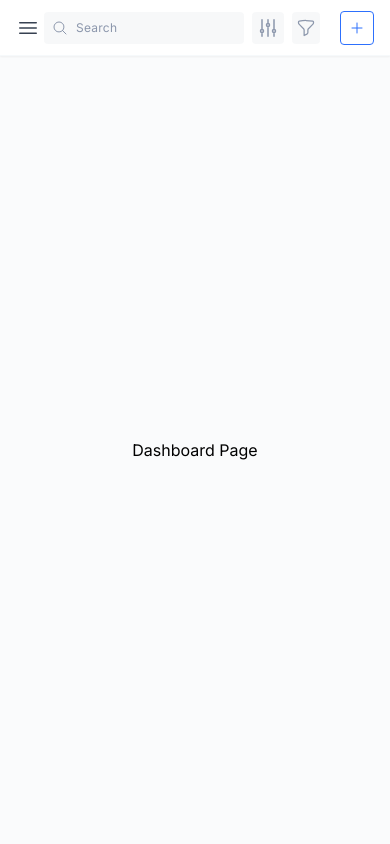
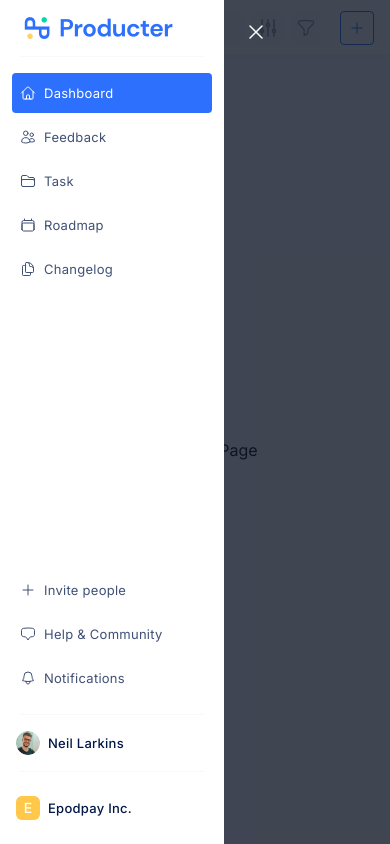
Before and after one commit to berkayaskin/producter-task, a Next.js app: page / in a window 390 px wide. Both pictures are taken after a click on the button "Open sidebar". Built offline with nearby package versions, Linux system fonts and the light colour scheme.

Commit message:
integrate redux-toolkit with auth and sidebar slices

```diff
--- a/package.json
+++ b/package.json
@@ -12,6 +12,7 @@
   "dependencies": {
     "@headlessui/react": "^1.7.15",
     "@heroicons/react": "^2.0.18",
+    "@reduxjs/toolkit": "^1.9.5",
     "@types/node": "20.3.1",
     "@types/react": "18.2.14",
     "@types/react-dom": "18.2.6",
@@ -22,6 +23,7 @@
     "postcss": "8.4.24",
     "react": "18.2.0",
     "react-dom": "18.2.0",
+    "react-redux": "^8.1.1",
     "tailwindcss": "3.3.2",
     "typescript": "5.1.3"
   },
--- a/src/app/layout.tsx
+++ b/src/app/layout.tsx
@@ -1,5 +1,6 @@
 import Navbar from '@/components/navbar'
 import Sidebar from '@/components/sidebar'
+import ReduxProvider from '@/redux/provider'
 import { Inter } from 'next/font/google'
 import './globals.css'
 
@@ -18,9 +19,11 @@ export default function RootLayout({
   return (
     <html lang="en" className="h-full scroll-smooth bg-white antialiased">
       <body className={inter.className}>
-        <Navbar />
-        <Sidebar />
-        {children}
+        <ReduxProvider>
+          <Navbar />
+          <Sidebar />
+          {children}
+        </ReduxProvider>
       </body>
     </html>
   )
--- a/src/components/navbar/navbar.tsx
+++ b/src/components/navbar/navbar.tsx
@@ -1,4 +1,6 @@
 'use client'
+import { toggleSidebar } from '@/redux/features/sidebar-slice'
+import { AppDispatch } from '@/redux/store'
 import {
   AdjustmentsVerticalIcon,
   Bars3Icon,
@@ -7,12 +9,12 @@ import {
   PlusIcon,
 } from '@heroicons/react/24/outline'
 import Image from 'next/image'
-import { useState } from 'react'
+import { useDispatch } from 'react-redux'
 import styles from './navbar.module.css'
 import logo from '/public/assets/images/logo.png'
 
 export default function Navbar() {
-  const [sidebarOpen, setSidebarOpen] = useState(false)
+  const dispatch = useDispatch<AppDispatch>()
 
   return (
     <nav className="sticky top-0 z-50">
@@ -20,7 +22,7 @@ export default function Navbar() {
         <button
           type="button"
           className="-m-2.5 p-2.5 text-gray-700 lg:hidden"
-          onClick={() => setSidebarOpen(true)}
+          onClick={() => dispatch(toggleSidebar())}
         >
           <span className="sr-only">Open sidebar</span>
           <Bars3Icon className="h-6 w-6" aria-hidden="true" />
--- a/src/components/sidebar/mobile-navigation.tsx
+++ b/src/components/sidebar/mobile-navigation.tsx
@@ -1,20 +1,25 @@
 'use client'
 import { Dialog, Transition } from '@headlessui/react'
-import { Fragment, useState } from 'react'
+import { Fragment } from 'react'
 import NavigationView from './navigation-view'
 
+import { toggleSidebar } from '@/redux/features/sidebar-slice'
+import { useAppSelector, type AppDispatch } from '@/redux/store'
 import { XMarkIcon } from '@heroicons/react/24/outline'
 import Image from 'next/image'
+import { useDispatch } from 'react-redux'
 import logo from '/public/assets/images/logo.png'
 
 export default function MobileNavigation() {
-  const [sidebarOpen, setSidebarOpen] = useState(false)
+  const isOpen = useAppSelector((state) => state.sidebar.isOpen)
+  const dispatch = useDispatch<AppDispatch>()
+
   return (
-    <Transition.Root show={sidebarOpen} as={Fragment}>
+    <Transition.Root show={isOpen} as={Fragment}>
       <Dialog
         as="div"
         className="relative z-50 lg:hidden"
-        onClose={setSidebarOpen}
+        onClose={() => dispatch(toggleSidebar())}
       >
         <Transition.Child
           as={Fragment}
@@ -38,7 +43,7 @@ export default function MobileNavigation() {
             leaveFrom="translate-x-0"
             leaveTo="-translate-x-full"
           >
-            <Dialog.Panel className="relative mr-16 flex w-full max-w-[11.5625rem] flex-1">
+            <Dialog.Panel className="relative mr-16 flex w-full max-w-[14rem] flex-1">
               <Transition.Child
                 as={Fragment}
                 enter="ease-in-out duration-300"
@@ -52,7 +57,7 @@ export default function MobileNavigation() {
                   <button
                     type="button"
                     className="-m-2.5 p-2.5"
-                    onClick={() => setSidebarOpen(false)}
+                    onClick={() => dispatch(toggleSidebar())}
                   >
                     <span className="sr-only">Close sidebar</span>
                     <XMarkIcon
@@ -67,7 +72,7 @@ export default function MobileNavigation() {
                 <div className="flex h-14 shrink-0 items-center">
                   <Image
                     className="h-8 w-[9.5625rem]"
-                    width={32}
+                    width={153}
                     height={32}
                     src={logo}
                     alt="Producter logo"
--- a/src/components/sidebar/navigation-view.tsx
+++ b/src/components/sidebar/navigation-view.tsx
@@ -1,8 +1,9 @@
+'use client'
+import { useAppSelector } from '@/redux/store'
 import classNames from '@/utils/classnames'
 import Image from 'next/image'
 import Link from 'next/link'
 import styles from './navigation-view.module.css'
-import profilePhoto from '/public/assets/images/profile-photo.png'
 
 import {
   BellIcon,
@@ -39,6 +40,11 @@ const bottomNavigation = [
   { id: 3, name: 'Notifications', href: '#', icon: BellIcon, current: false },
 ]
 export default function NavigationView() {
+  const photo = useAppSelector((state) => state.auth.photo)
+  const user = useAppSelector((state) => state.auth.user)
+  const company = useAppSelector((state) => state.auth.company)
+  const letter = company?.charAt(0).toUpperCase()
+
   return (
     <nav className="flex flex-1 flex-col">
       <ul role="list" className="flex flex-1 flex-col gap-y-4">
@@ -105,10 +111,10 @@ export default function NavigationView() {
               className={styles.activeProfilePhoto}
               width={32}
               height={32}
-              src={profilePhoto}
+              src={photo}
               alt="Profile photo"
             />
-            <span className={styles.activeProfileName}>Neil Larkins</span>
+            <span className={styles.activeProfileName}>{user}</span>
           </Link>
         </li>
         <div className="h-px w-full bg-themeSeperator" aria-hidden="true" />
@@ -116,10 +122,10 @@ export default function NavigationView() {
           <Link href="#" className="-mx-3 flex gap-x-2 p-2 text-sm leading-6">
             <div className="flex h-6 w-6 shrink-0 items-center justify-center rounded-md bg-themeYellow-400">
               <span className="text-[0.875rem] font-medium leading-4 tracking-[0.0175rem] text-white">
-                E
+                {letter}
               </span>
             </div>
-            <span className={styles.activeProfileName}>Epodpay Inc.</span>
+            <span className={styles.activeProfileName}>{company}</span>
           </Link>
         </li>
       </ul>
--- /dev/null
+++ b/src/redux/features/auth-slice.ts
@@ -0,0 +1,31 @@
+import { createSlice } from '@reduxjs/toolkit'
+import profilePhoto from '/public/assets/images/profile-photo.png'
+
+import { StaticImageData } from 'next/image'
+
+export type AuthState = {
+  isAuthenticated: boolean
+  user: string
+  photo: StaticImageData
+  company: string
+}
+
+const initialState: AuthState = {
+  isAuthenticated: false,
+  user: 'Neil Larkins',
+  photo: profilePhoto,
+  company: 'Epodpay Inc.',
+}
+
+export const authSlice = createSlice({
+  name: 'auth',
+  initialState,
+  reducers: {
+    login: (state) => {
+      state.isAuthenticated = true
+    },
+  },
+})
+
+export const { login } = authSlice.actions
+export default authSlice.reducer
--- /dev/null
+++ b/src/redux/features/sidebar-slice.ts
@@ -0,0 +1,22 @@
+import { createSlice } from '@reduxjs/toolkit'
+
+export type SidebarState = {
+  isOpen: boolean
+}
+
+const initialState: SidebarState = {
+  isOpen: false,
+}
+
+export const sidebarSlice = createSlice({
+  name: 'sidebar',
+  initialState,
+  reducers: {
+    toggleSidebar: (state) => {
+      state.isOpen = !state.isOpen
+    },
+  },
+})
+
+export const { toggleSidebar } = sidebarSlice.actions
+export default sidebarSlice.reducer
--- /dev/null
+++ b/src/redux/provider.tsx
@@ -0,0 +1,11 @@
+'use client'
+import { Provider } from 'react-redux'
+import { store } from './store'
+
+export default function ReduxProvider({
+  children,
+}: {
+  children: React.ReactNode
+}) {
+  return <Provider store={store}>{children}</Provider>
+}
--- /dev/null
+++ b/src/redux/store.ts
@@ -0,0 +1,16 @@
+import { configureStore } from '@reduxjs/toolkit'
+import { TypedUseSelectorHook, useSelector } from 'react-redux'
+import authReducer from './features/auth-slice'
+import sidebarReducer from './features/sidebar-slice'
+
+export const store = configureStore({
+  reducer: {
+    auth: authReducer,
+    sidebar: sidebarReducer,
+  },
+})
+
+export type RootState = ReturnType<typeof store.getState>
+export type AppDispatch = typeof store.dispatch
+
+export const useAppSelector: TypedUseSelectorHook<RootState> = useSelector
```
Also changed, not shown: 1 other file (tests, documents, lock files or other folders).
